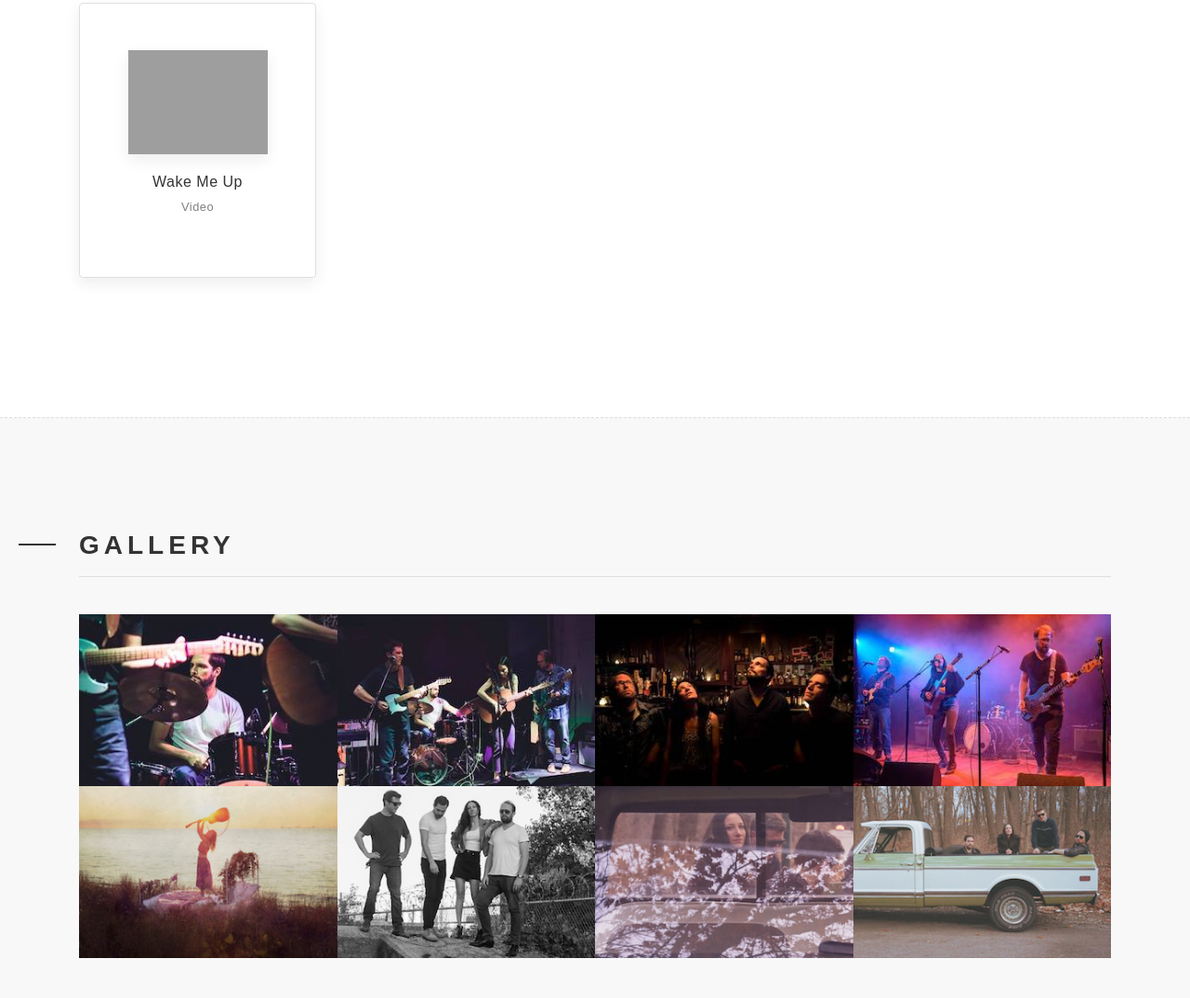
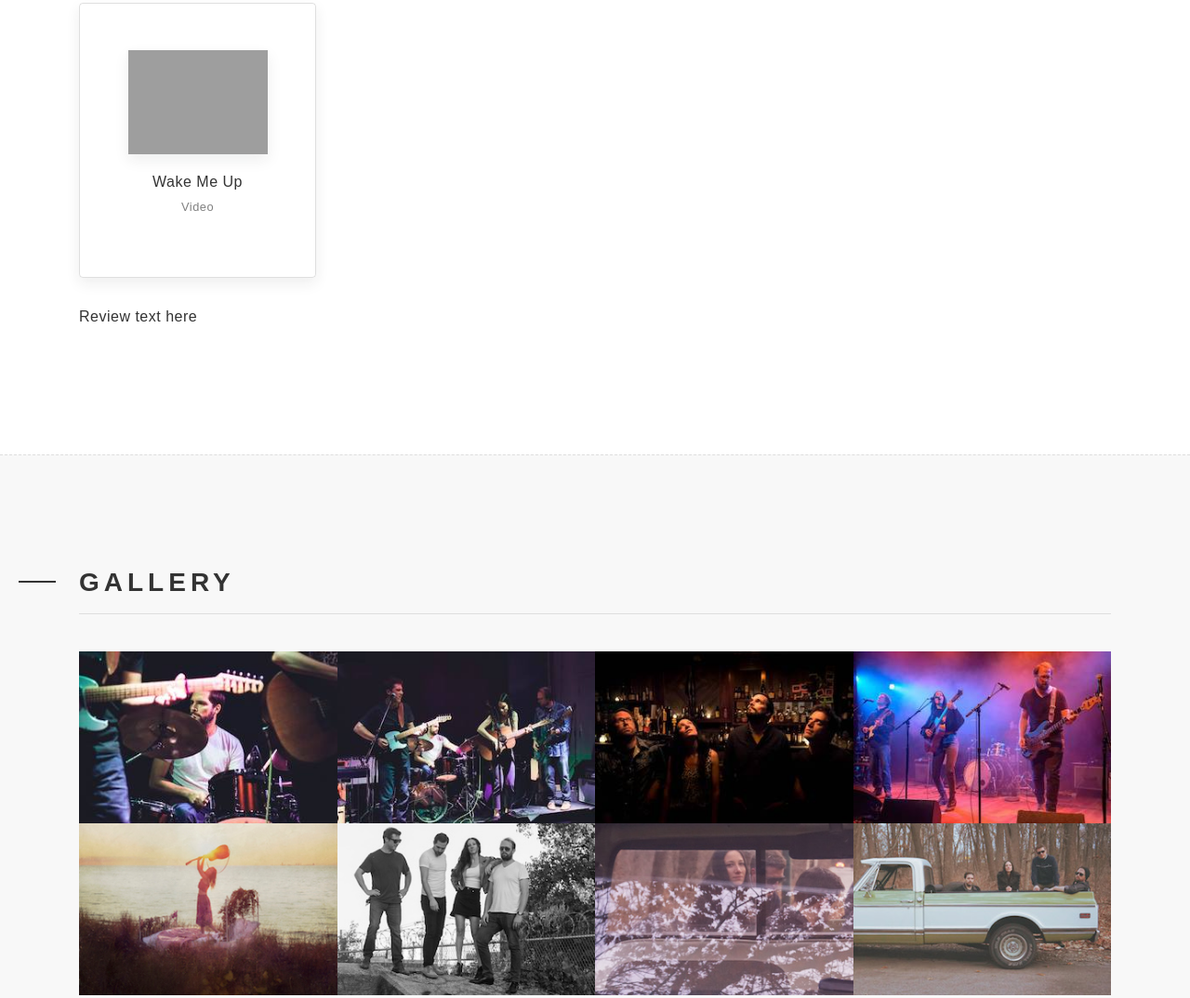
Before and after one commit to daningenthron/nightjars, a plain HTML site: page index.html in a window 1280 px wide. Shown: the part 1168-2242 px from the top of the page at 93% size. Drawn offline with nearby package versions, Linux system fonts and the light colour scheme; grey boxes are pictures that could not be loaded; a web font is replaced by a local one.

Commit message:
Footer & add reviews

```diff
--- a/index.html
+++ b/index.html
@@ -96,6 +96,13 @@
                 </div> -->
             </div>
         </div>
+        <div class="container" id="reviews">
+            <div class="row">
+                <div class="col-lg-12">
+                    <p>Review text here</p>
+                </div>
+            </div>
+        </div>
     </div>
 
     <!-- Gallery -->
@@ -190,7 +197,7 @@
 
     <!-- Footer-->
     <footer>
-        <i class="fa fa-heart" aria-hidden="true"></i>
+        <p id="footer">© 2020 Becky Levi</p>
     </footer>
 
 
```
